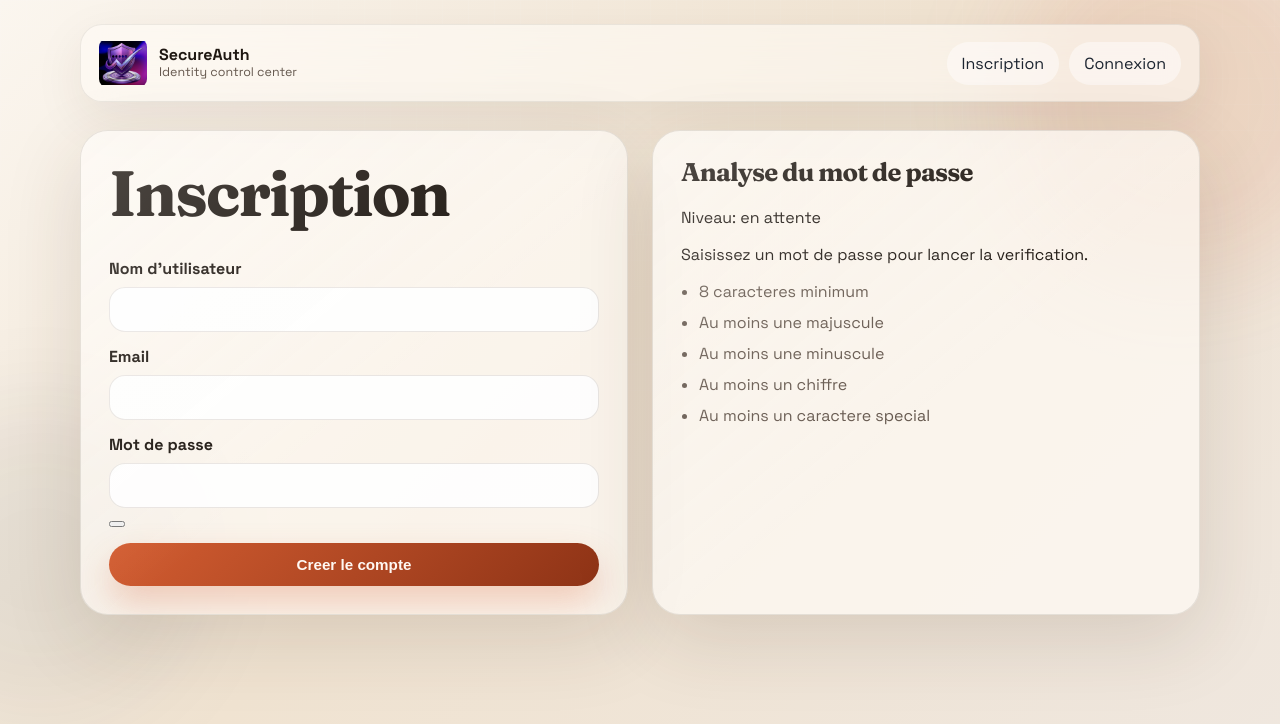
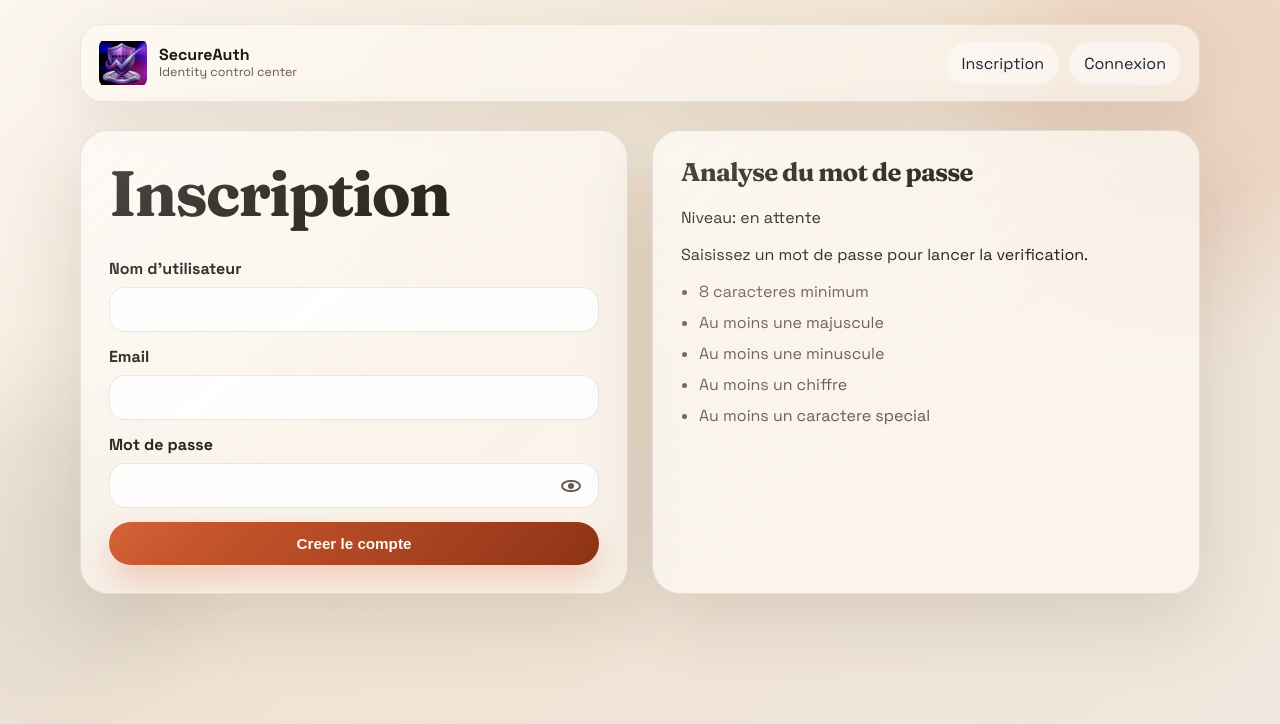
Before and after one commit to chaimaelh-el/secureauth, a Flask app: page /register in a window 1280 px wide. Shown: the top 724 px of the page. Run offline with Flask 3, Linux system fonts and the light colour scheme.

Commit message:
styles.css

```diff
--- a/webapp/auth_web_app/static/css/styles.css
+++ b/webapp/auth_web_app/static/css/styles.css
@@ -502,3 +502,78 @@ tbody tr:hover {
         grid-template-columns: 1fr;
     }
 }
+.password-field {
+    position: relative;
+}
+
+.password-field input {
+    padding-right: 56px;
+}
+
+.password-toggle {
+    position: absolute;
+    top: 50%;
+    right: 10px;
+    width: 36px;
+    height: 36px;
+    transform: translateY(-50%);
+    display: grid;
+    place-items: center;
+    border: 0;
+    border-radius: 50%;
+    background: transparent;
+    color: var(--muted);
+    cursor: pointer;
+    transition: background 0.18s ease, color 0.18s ease;
+}
+
+.password-toggle:hover {
+    background: rgba(211, 93, 49, 0.1);
+    color: var(--accent-dark);
+}
+
+.password-toggle:focus-visible {
+    outline: 2px solid rgba(211, 93, 49, 0.35);
+    outline-offset: 2px;
+}
+
+.eye-icon {
+    position: relative;
+    width: 20px;
+    height: 12px;
+    border: 2px solid currentColor;
+    border-radius: 12px / 8px;
+    display: block;
+}
+
+.eye-icon::before {
+    content: "";
+    position: absolute;
+    top: 50%;
+    left: 50%;
+    width: 6px;
+    height: 6px;
+    background: currentColor;
+    border-radius: 50%;
+    transform: translate(-50%, -50%);
+}
+
+.password-toggle.is-visible .eye-icon::after {
+    content: "";
+    position: absolute;
+    top: 50%;
+    left: 50%;
+    width: 24px;
+    height: 2px;
+    background: currentColor;
+    transform: translate(-50%, -50%) rotate(-35deg);
+    border-radius: 999px;
+}
+
+.valid {
+    color: var(--success);
+}
+
+.invalid {
+    color: var(--danger);
+}
```
